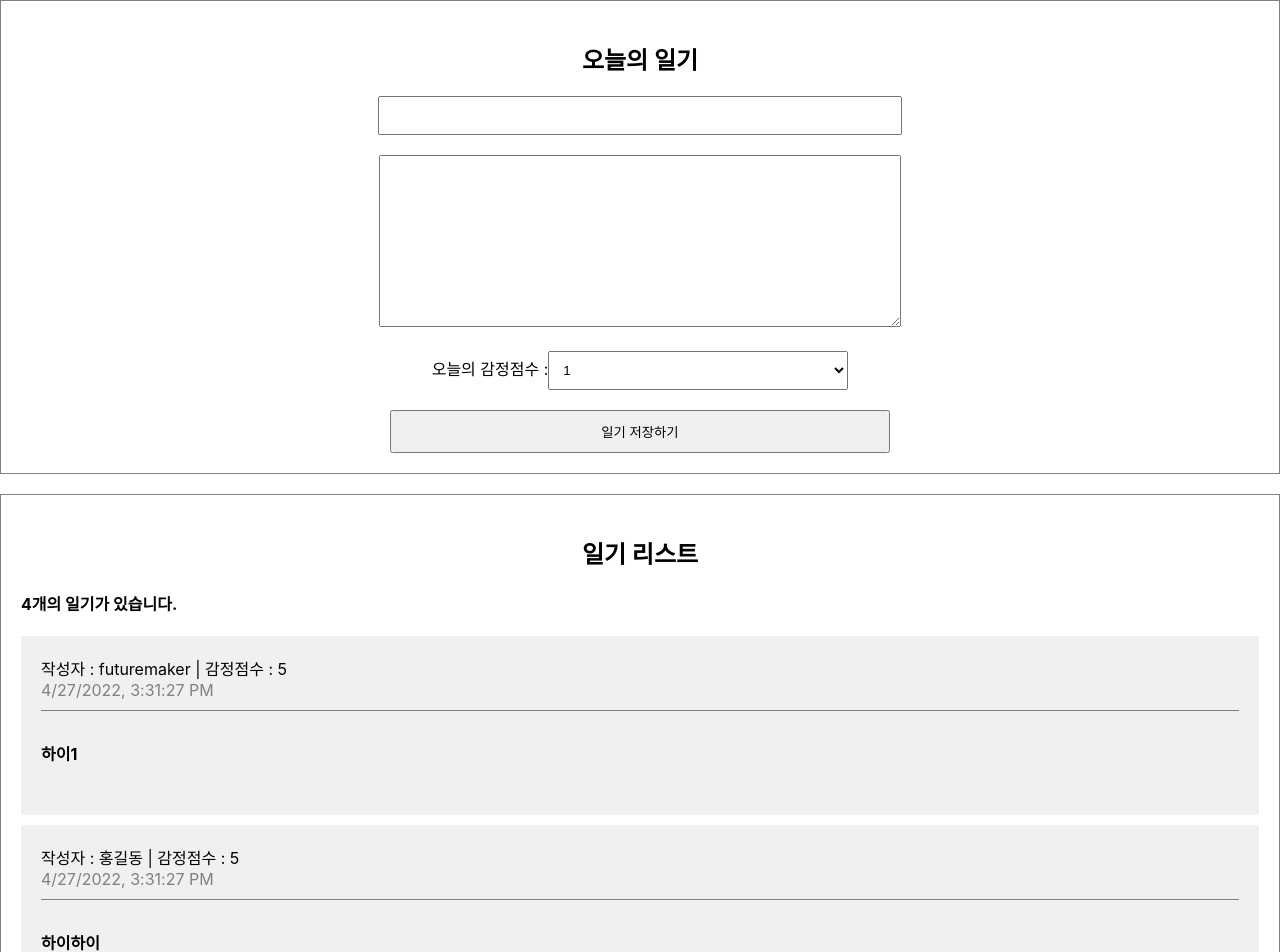
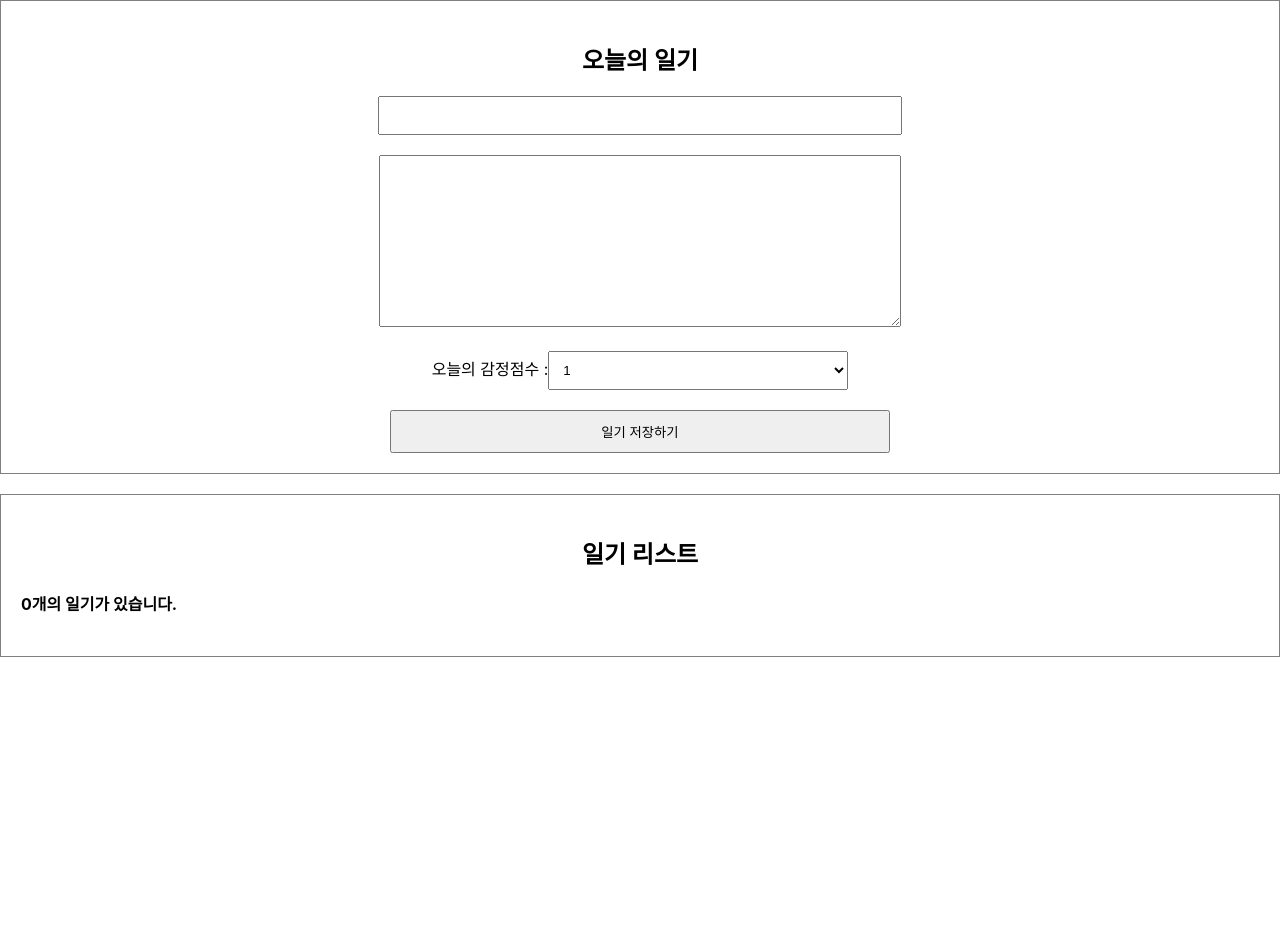
Before and after one commit to futuremaker019/Front-practice, a React (Create React App) app in the folder 5.Reactjs_intemediate/simplediary/: page / in a window 1280 px wide. Shown: the top 952 px of the page. After the commit the page ends 800 px from the top, so only its background shows below. Built offline with nearby package versions, Linux system fonts and the light colour scheme; the HTML template or start-up script is replaced by a standard one.

Commit message:
React 기본/React에서 배열 사용하기 2 - 데이터 추가하기

```diff
--- a/5.Reactjs_intemediate/simplediary/src/App.js
+++ b/5.Reactjs_intemediate/simplediary/src/App.js
@@ -1,43 +1,62 @@
+import { useRef, useState } from 'react';
 import './App.css';
 import DiaryEditor from './DiaryEditor';
 import DiaryList from './DiaryList';
 
-const dummyList = [
-  {
-    id: 1,
-    author: 'futuremaker',
-    content: '하이1',
-    emotion: 5,
-    created_date: new Date().getTime(),
-  },
-  {
-    id: 2,
-    author: '홍길동',
-    content: '하이하이',
-    emotion: 5,
-    created_date: new Date().getTime(),
-  },
-  {
-    id: 3,
-    author: '아무개',
-    content: '하이하이하이',
-    emotion: 5,
-    created_date: new Date().getTime(),
-  },
-  {
-    id: 4,
-    author: 'futuremaker019',
-    content: '하이하이하이하이',
-    emotion: 5,
-    created_date: new Date().getTime(),
-  },
-];
+// const dummyList = [
+//   {
+//     id: 1,
+//     author: 'futuremaker',
+//     content: '하이1',
+//     emotion: 5,
+//     created_date: new Date().getTime(),
+//   },
+//   {
+//     id: 2,
+//     author: '홍길동',
+//     content: '하이하이',
+//     emotion: 5,
+//     created_date: new Date().getTime(),
+//   },
+//   {
+//     id: 3,
+//     author: '아무개',
+//     content: '하이하이하이',
+//     emotion: 5,
+//     created_date: new Date().getTime(),
+//   },
+//   {
+//     id: 4,
+//     author: 'futuremaker019',
+//     content: '하이하이하이하이',
+//     emotion: 5,
+//     created_date: new Date().getTime(),
+//   },
+// ];
 
 function App() {
+  const [data, setDate] = useState([]);
+
+  // useRef의 초기값 설정을 0으로 한다.
+  const dataId = useRef(0);
+
+  const onCreate = (author, content, emotion) => {
+    const created_date = new Date().getTime();
+    const newItem = {
+      author,
+      content,
+      emotion,
+      created_date,
+      id: dataId.current,
+    };
+    dataId.current += 1;
+    setDate([...data, newItem]);
+  };
+
   return (
     <div className="App">
-      <DiaryEditor />
-      <DiaryList diaryList={dummyList} />
+      <DiaryEditor onCreate={onCreate} />
+      <DiaryList diaryList={data} />
     </div>
   );
 }
--- a/5.Reactjs_intemediate/simplediary/src/DiaryEditor.js
+++ b/5.Reactjs_intemediate/simplediary/src/DiaryEditor.js
@@ -1,6 +1,6 @@
 import { useState, useRef } from 'react';
 
-const DiaryEditor = () => {
+const DiaryEditor = ({ onCreate }) => {
   const authorInput = useRef();
   const contentInput = useRef();
 
@@ -26,7 +26,16 @@
       contentInput.current.focus();
       return;
     }
+
+    onCreate(state.author, state.content, state.emotion);
+    console.log(state);
     alert('저장 성공');
+    // 데이터 초기화 시킨다.
+    setState({
+      author: '',
+      content: '',
+      emotion: 1,
+    });
   };
 
   return (
```
Also changed, not shown: 1 other file (tests, documents, lock files or other folders).
